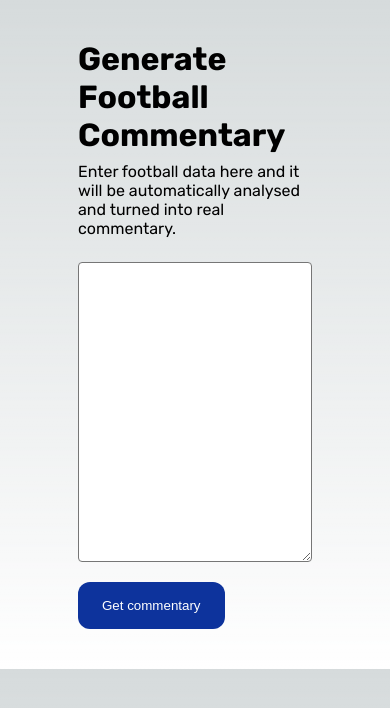
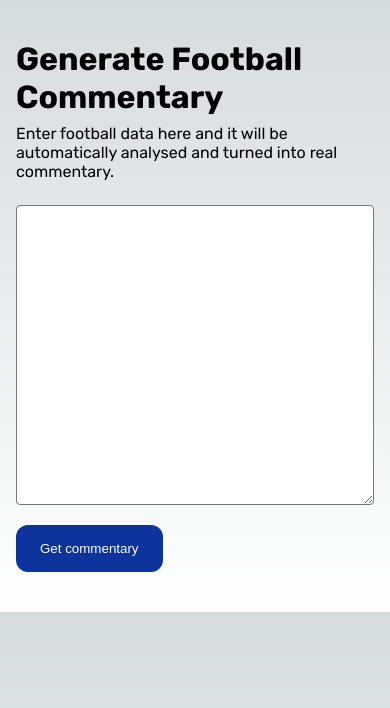
Before and after one commit to MichaelJFordham/football-commentary-app, a Next.js app in the folder football-commentary-app/: page / in a window 390 px wide. Shown: the top 708 px of the page. Built offline with nearby package versions, Linux system fonts and the light colour scheme.

Commit message:
improved responsiveness

```diff
--- a/football-commentary-app/src/styles/Home.module.css
+++ b/football-commentary-app/src/styles/Home.module.css
@@ -1,3 +1,11 @@
 .container {
-    padding: 40px 20%;
+    padding: 40px;
+    max-width: 800px;
+    margin: 0 auto;
 }
+
+@media (max-width: 480px) {
+    .container {
+        padding: 40px 16px;
+    }
+}
--- a/football-commentary-app/src/styles/LoadingPlaceholder.module.css
+++ b/football-commentary-app/src/styles/LoadingPlaceholder.module.css
@@ -12,7 +12,7 @@
 
   .loadingSpinner {
     border: 8px solid rgba(0, 0, 0, 0.1);
-    border-top-color: #0060c7;
+    border-top-color: rgb(13, 51, 156);
     border-radius: 50%;
     width: 40px;
     height: 40px;
```
